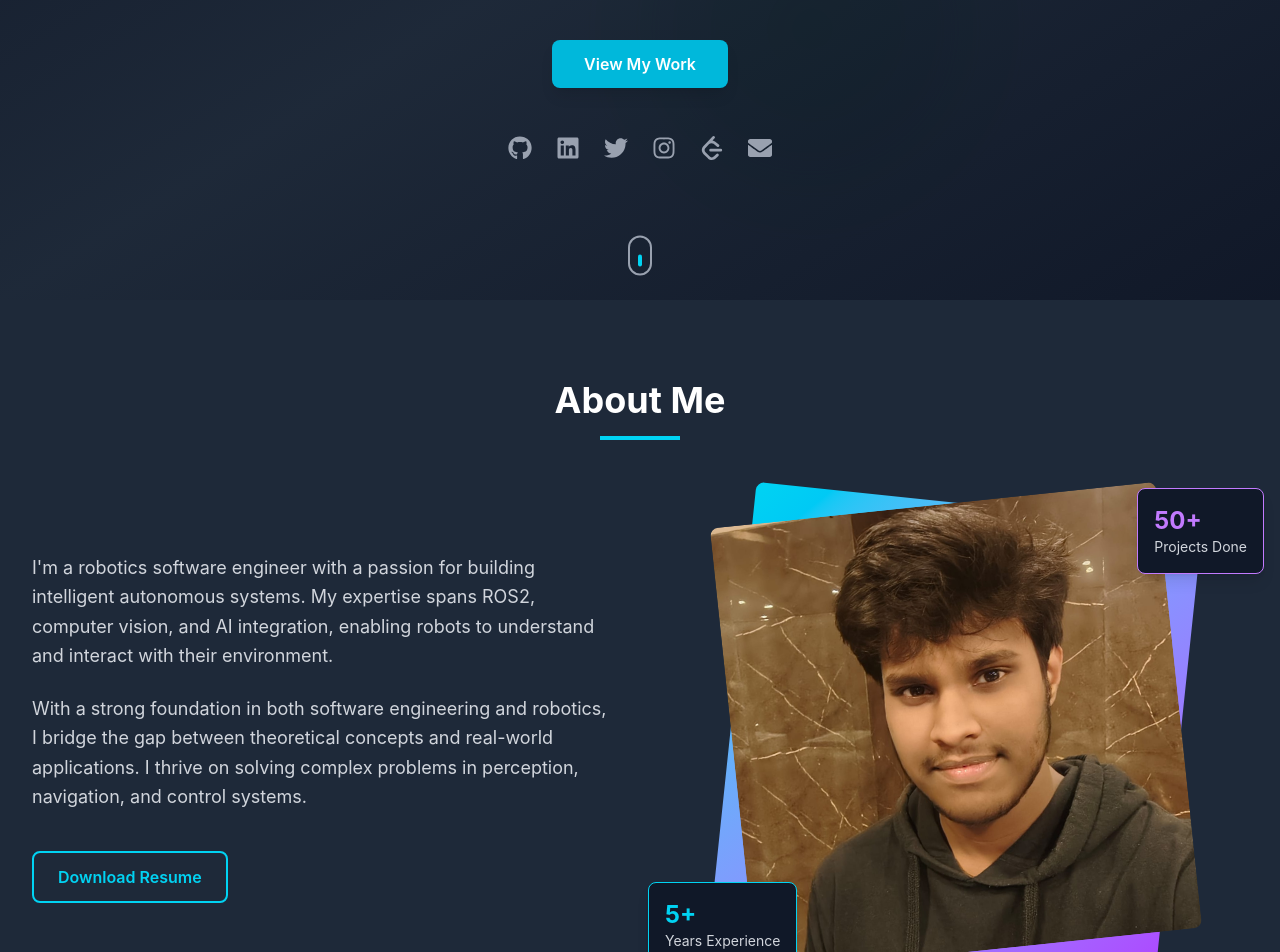
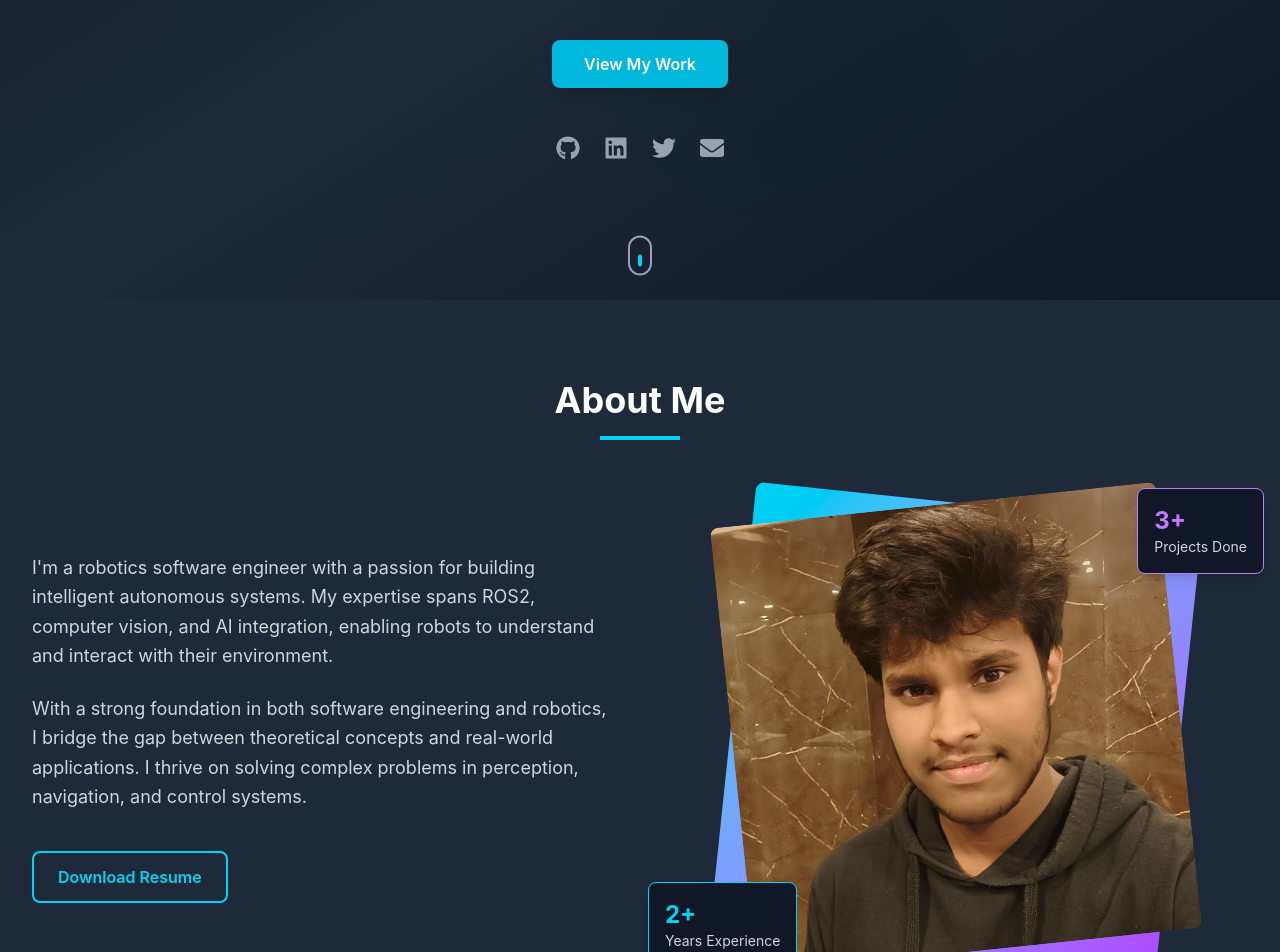
Before and after one commit to PRAVEENCHOURASIA01/Portfolio, a React (Vite) app: page / in a window 1280 px wide. Shown: the part 500-1452 px from the top of the page. Built offline with nearby package versions, Linux system fonts and the light colour scheme.

Commit message:
Update social links

```diff
--- a/src/components/About.jsx
+++ b/src/components/About.jsx
@@ -89,7 +89,7 @@ const About = () => {
               transition={{ duration: 0.5, delay: 0.6 }}
               className="absolute -bottom-4 -left-4 bg-gray-900 border border-cyan-400 rounded-lg p-4 shadow-lg"
             >
-              <div className="text-cyan-400 font-bold text-2xl">5+</div>
+              <div className="text-cyan-400 font-bold text-2xl">2+</div>
               <div className="text-gray-300 text-sm">Years Experience</div>
             </motion.div>
 
@@ -99,7 +99,7 @@ const About = () => {
               transition={{ duration: 0.5, delay: 0.7 }}
               className="absolute -top-4 -right-4 bg-gray-900 border border-purple-400 rounded-lg p-4 shadow-lg"
             >
-              <div className="text-purple-400 font-bold text-2xl">50+</div>
+              <div className="text-purple-400 font-bold text-2xl">3+</div>
               <div className="text-gray-300 text-sm">Projects Done</div>
             </motion.div>
           </motion.div>
--- a/src/components/Hero.jsx
+++ b/src/components/Hero.jsx
@@ -12,8 +12,7 @@
  */
 
 import { motion } from "framer-motion";
-import { FaGithub, FaLinkedin, FaTwitter, FaInstagram, FaEnvelope } from "react-icons/fa";
-import { SiLeetcode } from "react-icons/si";
+import { FaGithub, FaLinkedin, FaTwitter, FaEnvelope } from "react-icons/fa";
 import portfolioData from "../data/portfolioData";
 
 const Hero = () => {
@@ -34,16 +33,6 @@ const Hero = () => {
       icon: <FaTwitter className="w-6 h-6" />,
       href: portfolioData.social.twitter,
       label: "Twitter",
-    },
-    {
-      icon: <FaInstagram className="w-6 h-6" />,
-      href: portfolioData.social.instagram,
-      label: "Instagram",
-    },
-    {
-      icon: <SiLeetcode className="w-6 h-6" />,
-      href: portfolioData.social.leetcode,
-      label: "LeetCode",
     },
     {
       icon: <FaEnvelope className="w-6 h-6" />,
```
